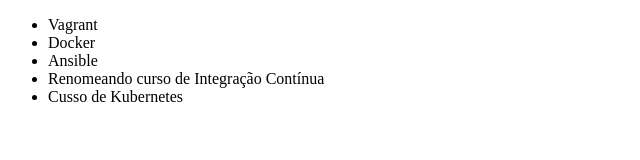
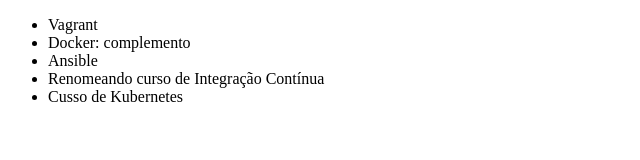
Before and after one commit to jvictormc/git, a plain HTML site: page index.html in a window 1280 px wide. Shown: the full height of the page, 0-640 px from the left. Drawn offline with Linux system fonts and the light colour scheme.

Commit message:
correção no nome do curso de docker

```diff
--- a/index.html
+++ b/index.html
@@ -7,7 +7,7 @@
 <body>
     <ul>
         <li>Vagrant</li>
-        <li>Docker</li>
+        <li>Docker: complemento</li>
         <li>Ansible</li>
         <li>Renomeando curso de Integração Contínua</li>
         <li>Cusso de Kubernetes</li>
```
